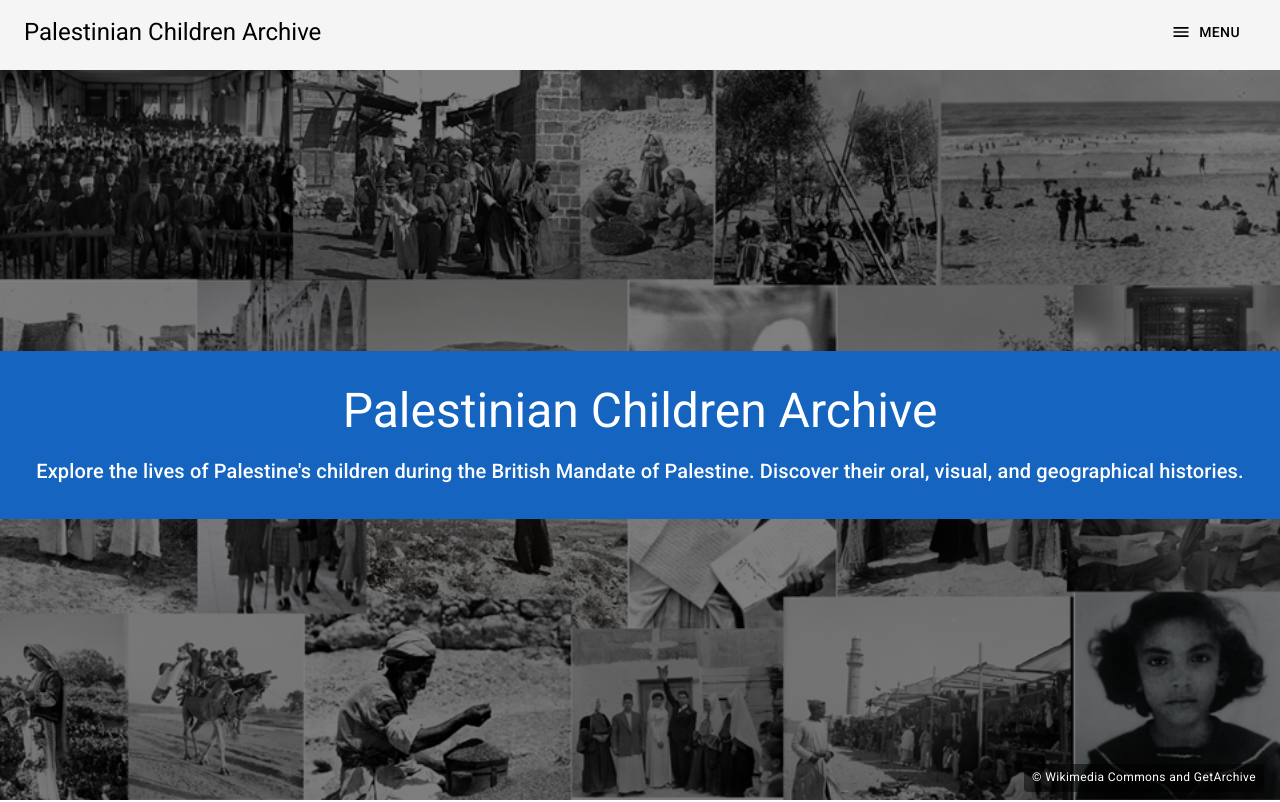
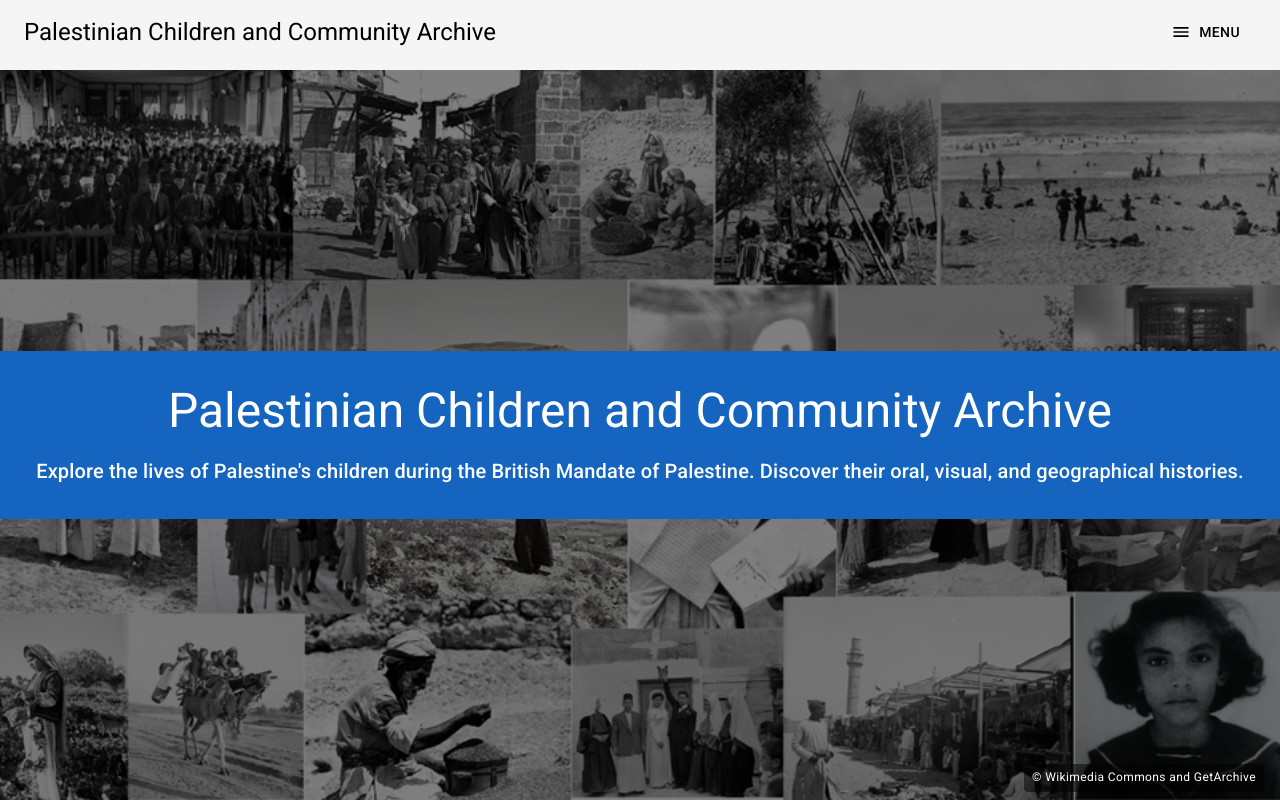
Before and after one commit to Palestinian-Children-Archive/palestinian-children-archive.github.io, a React (Vite) app: page /#/ in a window 1280 px wide. Shown: the top 802 px of the page. Built offline with nearby package versions, Linux system fonts and the light colour scheme.

Commit message:
chore: change title

```diff
--- a/index.html
+++ b/index.html
@@ -5,7 +5,7 @@
     <link rel="icon" type="image/png+xml" href="/ou-logo.png" />
     <meta name="viewport" content="width=device-width, initial-scale=1.0" />
     <link rel="stylesheet" href="https://fonts.googleapis.com/css?family=Roboto:300,400,500,700&display=swap" />
-    <title>Palestinian Children Archive</title>
+    <title>Palestinian Children and Community Archive</title>
   </head>
   <body>
     <div id="root"></div>
--- a/src/components/ui/Navigation.tsx
+++ b/src/components/ui/Navigation.tsx
@@ -171,7 +171,7 @@ export default function Navigation() {
                   },
                 }}
               >
-                Palestinian Children Archive
+                Palestinian Children and Community Archive
               </Typography>
             </Box>
             <Button
@@ -227,7 +227,7 @@ export default function Navigation() {
                 fontWeight: 500,
               }}
             >
-              Palestinian Children Archive
+              Palestinian Children and Community Archive
             </Typography>
             <IconButton
               onClick={handleClose}
--- a/src/navigation/screens/Home.tsx
+++ b/src/navigation/screens/Home.tsx
@@ -53,7 +53,7 @@ const HeroSection: FC = () => {
           }}
         >
           <Typography variant="h3" component="h1" gutterBottom>
-            Palestinian Children Archive
+            Palestinian Children and Community Archive
           </Typography>
           <Typography variant="h6">
             Explore the lives of Palestine's children during the British Mandate
```
